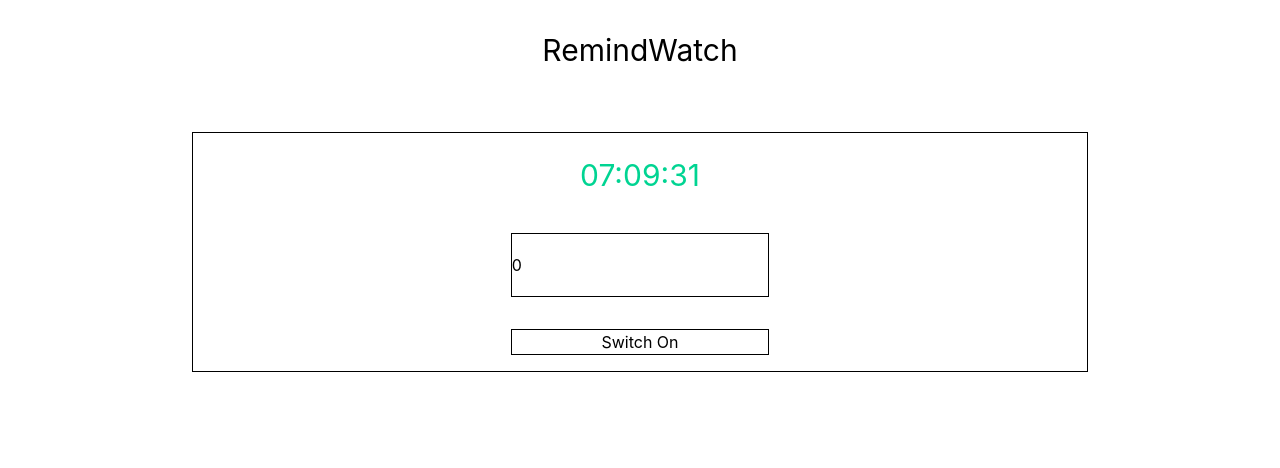
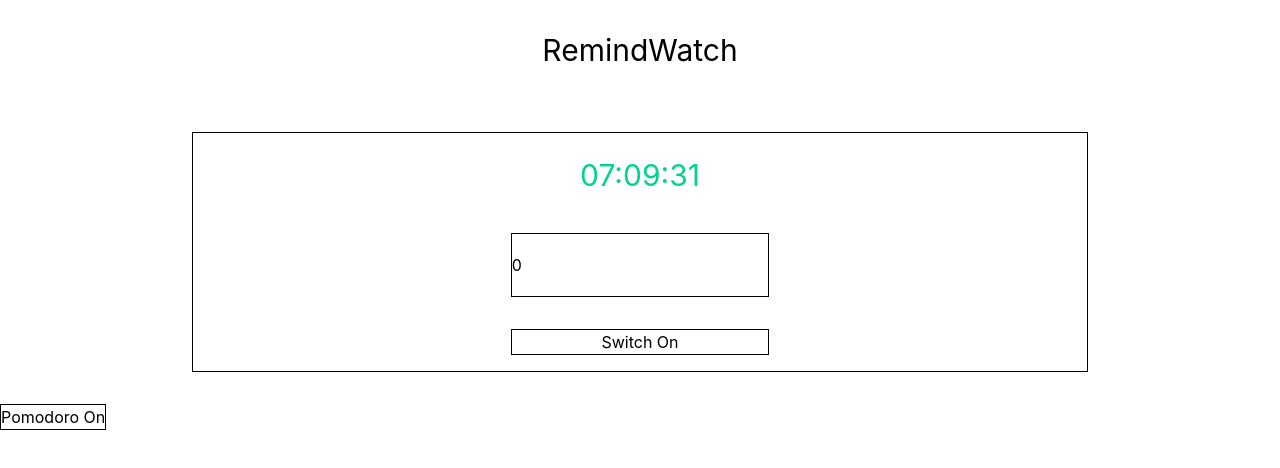
Before and after one commit to jamshidabduraxmonov/remindWatch, a React (Vite) app: page / in a window 1280 px wide. Shown: the top 468 px of the page. Built offline with nearby package versions, Linux system fonts and the light colour scheme.

Commit message:
feat: implement new feature - Pomodoro

```diff
--- a/src/App.jsx
+++ b/src/App.jsx
@@ -9,6 +9,9 @@ export default function RemindWatch() {
   const [isOn, setIsOn] = useState(false);
   const [interVal, setInterVal] = useState(0);
   const [countChange, setCountChange] = useState(0);
+
+  const [isWork, setIsWork] = useState(false);
+  const [isBreak, setIsBreak] = useState(false);
 
   useEffect(()=> {
     setInterval(()=> {
@@ -22,7 +25,7 @@ export default function RemindWatch() {
       const formatMin = min < 10 ? "0" + min : min;
       const formatSec = sec < 10 ? "0" + sec : sec;
 
-      setMinute(sec);
+      setMinute(min);
       setTime([formatHour, ':', formatMin, ':', formatSec]);
     }, 1000);
 
@@ -40,20 +43,39 @@ export default function RemindWatch() {
         await audio.play();
       }
 
+    const interRun = (gap) => {
+      let tempValue = countChange;
+      tempValue++;
+      setCountChange(tempValue);
+
+      if(tempValue === gap){
+        intervalPlay();
+        setCountChange(0);
+      }
+    }
+
 
    useEffect(()=> {
     if(!isOn) return;
-    let tempValue = countChange;
-    tempValue++;
-    setCountChange(tempValue);
+    interRun(interVal);
 
-    if(tempValue === interVal){
-      intervalPlay();
-      setCountChange(0);
-    }
-    console.log(interVal);
-    console.log(tempValue);
-    console.log(isOn);
+    }, [minute]);
+
+
+    // Pomodoro useEffect()
+    useEffect(() => {
+      if(isWork){
+        interRun(25);
+        setIsWork(false);
+        setIsBreak(true);
+      }
+
+      if(isBreak){
+        interRun(5);
+        setIsBreak(false);
+        setIsWork(true);
+      }
+
     }, [minute]);
 
 
@@ -70,6 +92,11 @@ export default function RemindWatch() {
         4) Synchronize the interVal state with the UI input
     */
 
+
+        /* Pomodoro Preset logic:
+
+
+        */
 
 
 
@@ -92,6 +119,18 @@ export default function RemindWatch() {
           )
         }
       </div>
+
+
+
+      <div>
+        {
+          (isWork || isBreak) ? (
+            <button className="border-1" onClick={() => (setIsWork(false) && setIsBreak(false))}>Pomodoro Off</button>
+          ) : (
+            <button className="border-1" onClick={()=> setIsWork(true)}>Pomodoro On</button>
+          )
+        }
+      </div>
     </div>
 
     )
```
